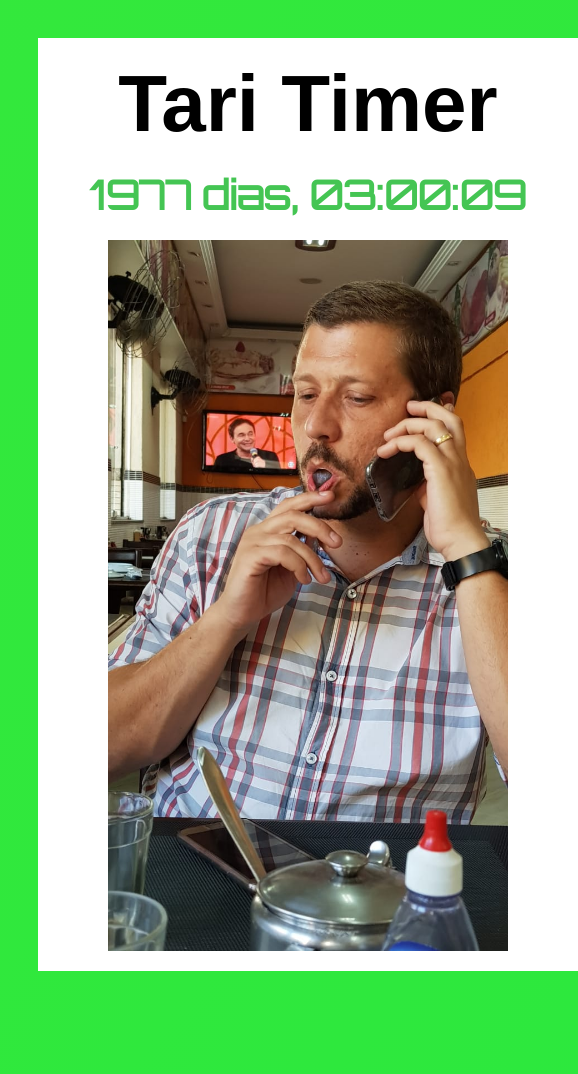
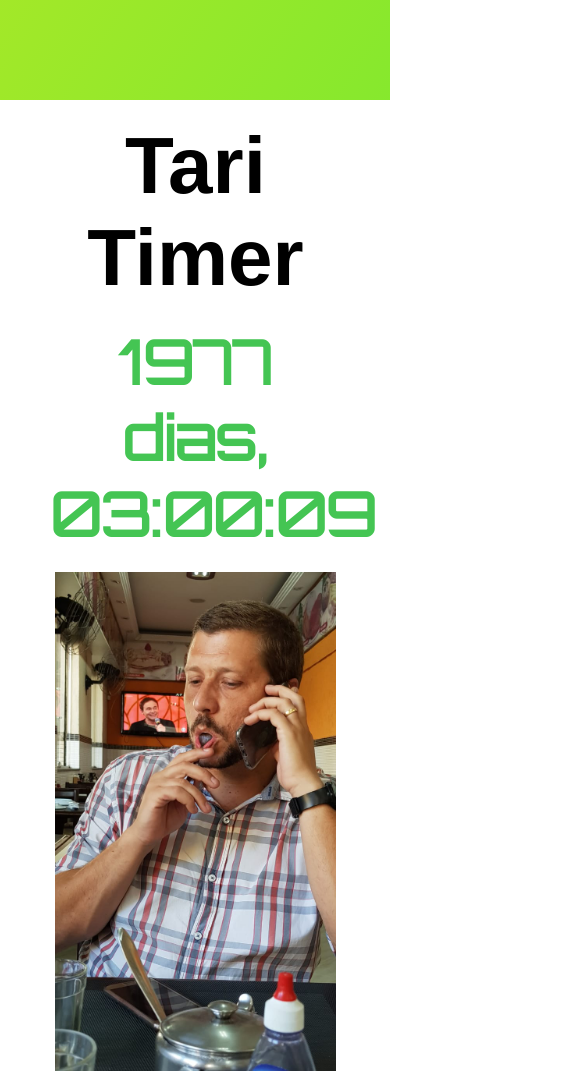
Before and after one commit to mbackermann/TariTimer, a plain HTML site: page index.html in a window 390 px wide. Shown: the whole page, 578 px wide, since content can reach past the window. Before the commit the page ends 1009 px from the top, so only its background shows below. Drawn offline with Linux system fonts and the light colour scheme.

Commit message:
layout responsive improvements

```diff
--- a/index.html
+++ b/index.html
@@ -4,8 +4,9 @@
     <link href="https://fonts.googleapis.com/css?family=Orbitron" rel="stylesheet">
     <style>
 
-body {
-  padding: 30px;
+html, body {
+  margin: 0 auto;
+  padding-top: 50px;
 }
 
 #timer {
@@ -26,6 +27,7 @@
         }
 
         .content-wrapper {
+          margin-top: 50px;
           padding: 20px;
           text-align: center;
           background-color: #fff;
@@ -36,8 +38,8 @@
           display: block;
         }
         .wrapper {
-          height: 1800%;
-          width: 1800%;
+          height: 180%;
+          width: 100%;
           left:0;
           right: 0;
           top: 0;
@@ -76,6 +78,21 @@
         width: 80%;
         margin: 0 auto;
       }
+
+      @media only screen and (max-width: 1024px){
+        html, body {
+          height: 100vh;
+          width: 100vw;
+          padding-top: 50px;
+        }
+        .content-wrapper {
+          width: 90%;
+        }
+
+        #timer {
+          font-size: 60px;
+        }
+      }
     </style>
   </head>
   <body>
```
